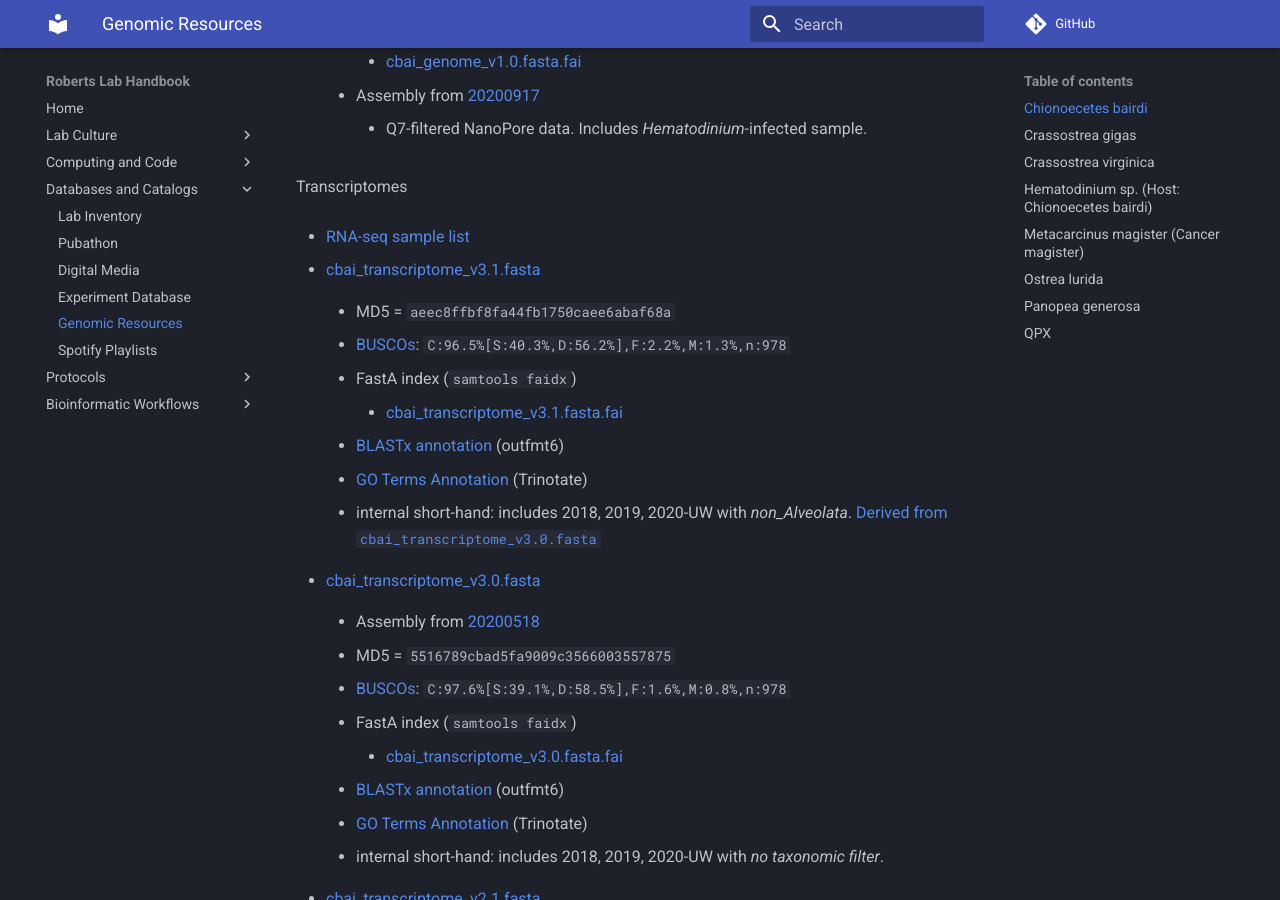
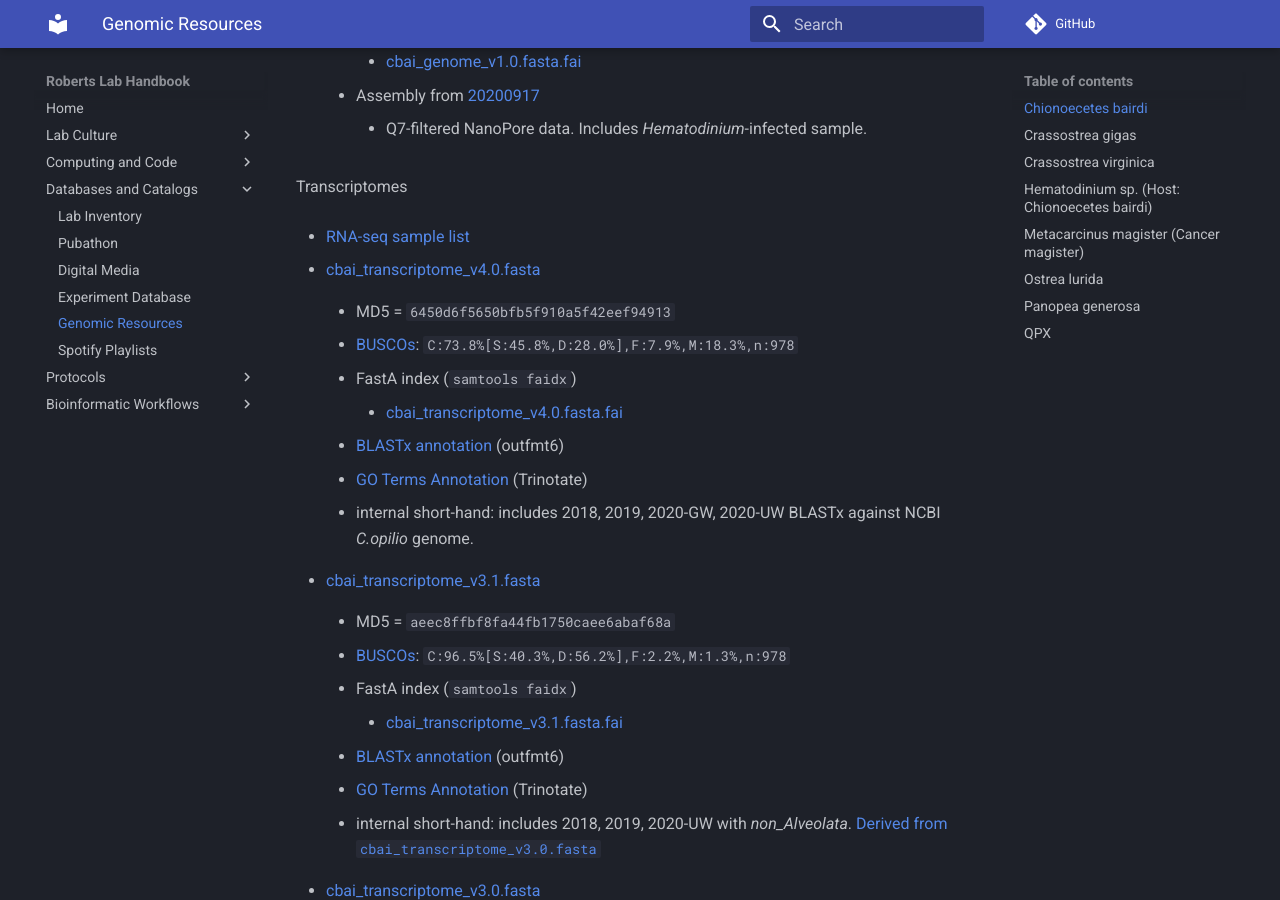
Before and after one commit to RobertsLab/resources, an MkDocs documentation site: the page built from docs/Genomic-Resources.md, in a window 1280 px wide and 900 px high, scrolled down 900 px. Built offline with MkDocs 1.6.1 and Material for MkDocs 9.7.7, drawn with Linux system fonts in a browser that asks for light colours; comment, search, counter and statistics services are not loaded.

Commit message:
add c.bairdi transcriptome v4.0 info/links

````diff
--- a/docs/Genomic-Resources.md
+++ b/docs/Genomic-Resources.md
@@ -46,6 +46,22 @@ Here we try to compile genomic resources such that they are readily available an
 Transcriptomes
 
 * [RNA-seq sample list](https://docs.google.com/spreadsheets/d/1d17yg5F5gKKC66O8QkTIlPxljJeuX7ZsG46pkBr1lNQ/edit#gid=0)
+
+* [cbai_transcriptome_v4.0.fasta](https://gannet.fish.washington.edu/Atumefaciens/20210317_cbai_trinity_RNAseq_transcriptome-v4.0/cbai_transcriptome_v4.0.fasta_trinity_out_dir/cbai_transcriptome_v4.0.fasta)
+
+    - MD5 = `6450d6f5650bfb5f910a5f42eef94913`
+
+    - [BUSCOs](https://robertslab.github.io/sams-notebook/2021/03/17/Transcriptome-Assessment-BUSCO-Metazoa-on-C.bairdi-Transcriptome-v4.0-on-Mox.html): `C:73.8%[S:45.8%,D:28.0%],F:7.9%,M:18.3%,n:978`
+
+    - FastA index (```samtools faidx```)
+
+        - [cbai_transcriptome_v4.0.fasta.fai](https://gannet.fish.washington.edu/Atumefaciens/20210317_cbai_trinity_RNAseq_transcriptome-v4.0/cbai_transcriptome_v4.0.fasta_trinity_out_dir/cbai_transcriptome_v4.0.fasta.fai)
+
+    - [BLASTx annotation](https://gannet.fish.washington.edu/Atumefaciens/20210318_cbai_diamond_blastx_transcriptome-v4.0/cbai_transcriptome_v4.0.blastx.outfmt6) (outfmt6)
+
+    - [GO Terms Annotation](https://gannet.fish.washington.edu/Atumefaciens/20210318_cbai_trinotate_transcriptome-v4.0/20210318.cbai_transcriptome_v4.0.fasta.trinotate.go_annotations.txt) (Trinotate)
+
+    - internal short-hand: includes 2018, 2019, 2020-GW, 2020-UW BLASTx against NCBI _C.opilio_ genome.
 
 * [cbai_transcriptome_v3.1.fasta](https://owl.fish.washington.edu/halfshell/genomic-databank/cbai_transcriptome_v3.1.fasta)
 
````
